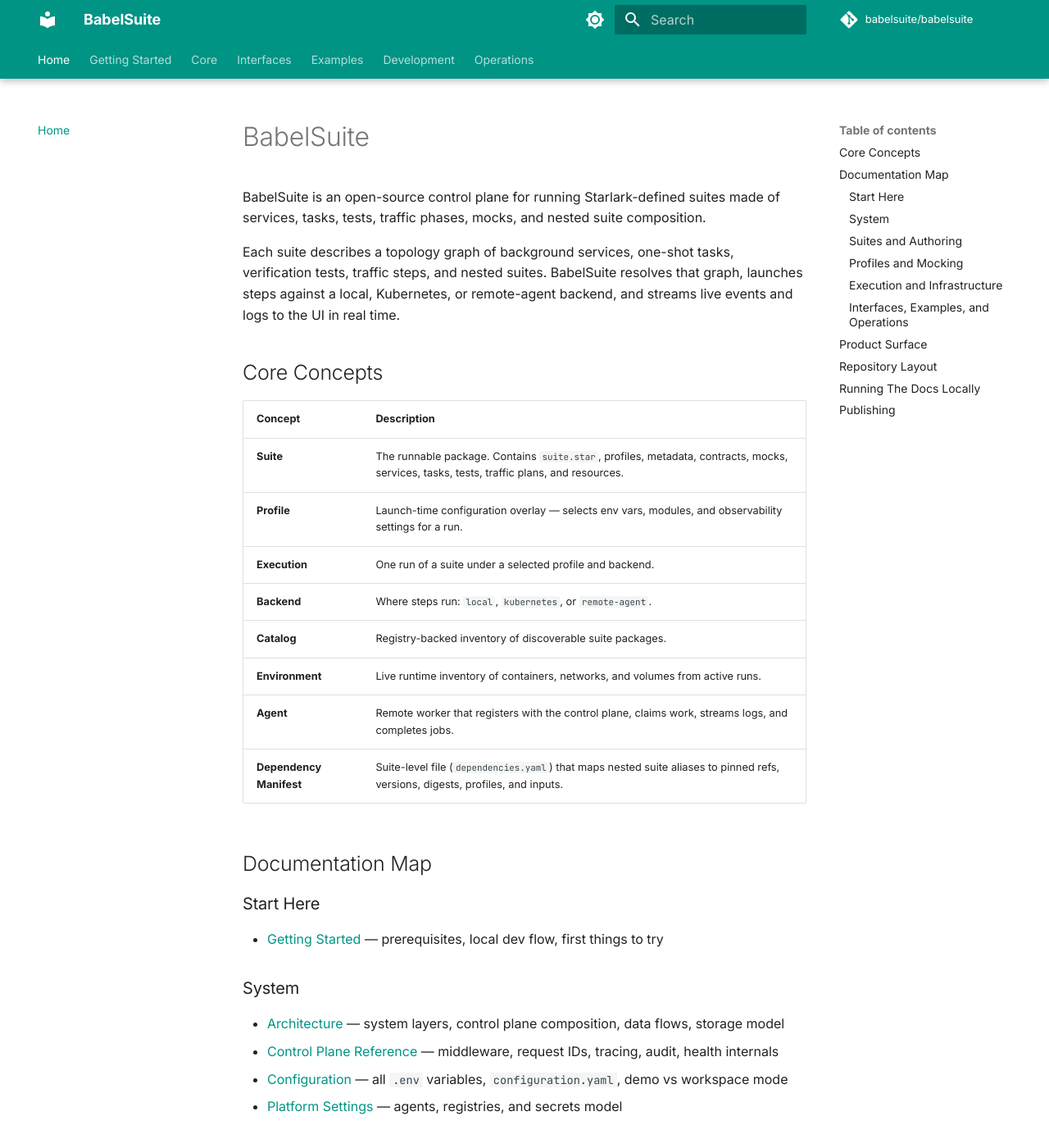
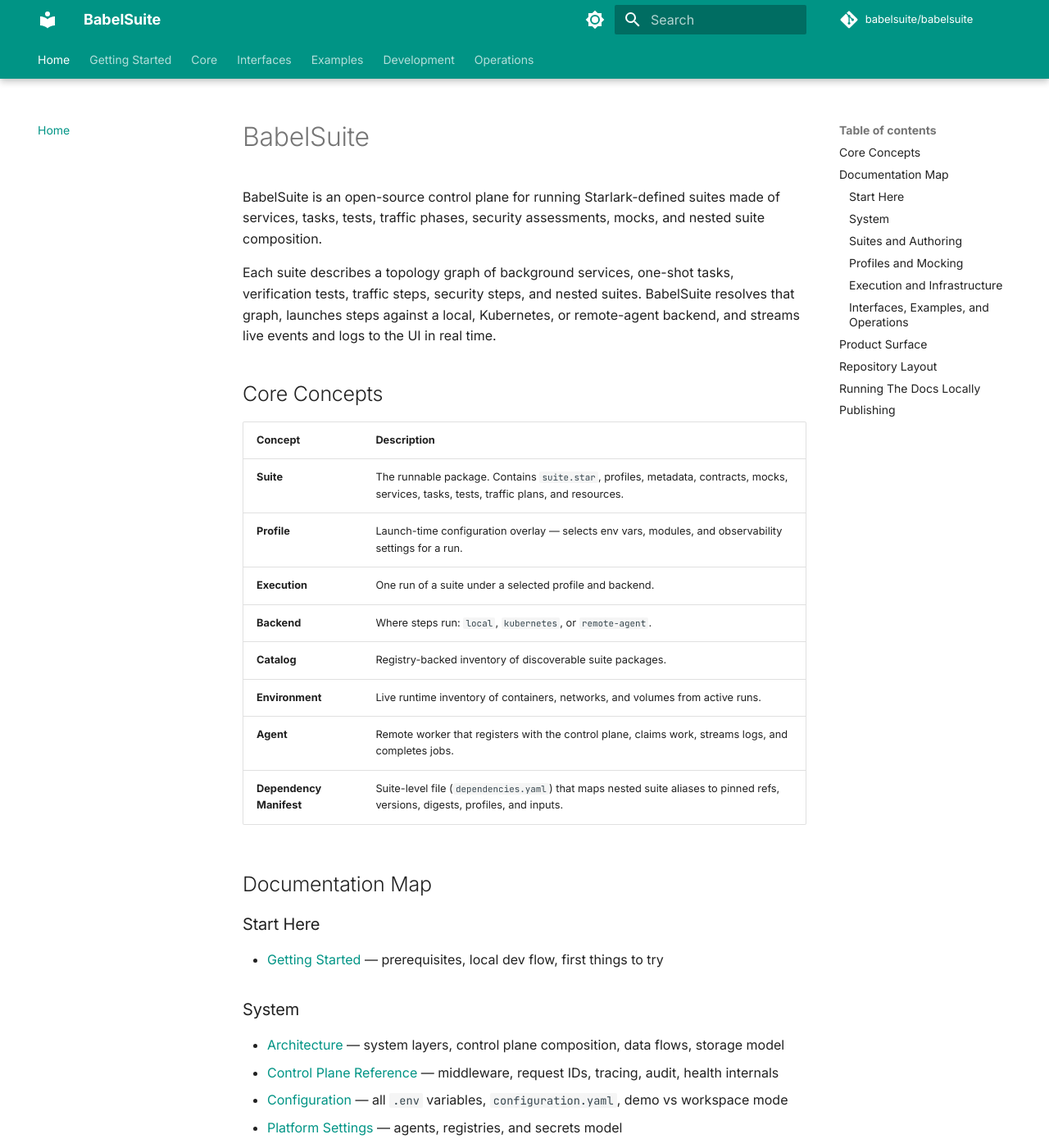
Before and after one commit to jarin-devoss/babelSuite, an MkDocs documentation site: the page built from docs/index.md, in a window 1280 px wide and 1400 px high. Shown: the whole window at 82% size. Built offline with MkDocs 1.6.1 and Material for MkDocs 9.7.7, drawn with Linux system fonts in a browser that asks for light colours; comment, search, counter and statistics services are not loaded.

Commit message:
docs: add security family docs — 8 modes via APISIX sidecar
Update runtime-library.md with full security section (mode reference,
argument table, gateway URL derivation, findings report shape).
Update suite-authoring.md canonical example load() and family table.
Update index.md intro and Runtime Library reference line.

Co-Authored-By: Claude Sonnet 4.6 <noreply@anthropic.com>

```diff
--- a/docs/index.md
+++ b/docs/index.md
@@ -4,9 +4,9 @@ title: BabelSuite
 
 # BabelSuite
 
-BabelSuite is an open-source control plane for running Starlark-defined suites made of services, tasks, tests, traffic phases, mocks, and nested suite composition.
+BabelSuite is an open-source control plane for running Starlark-defined suites made of services, tasks, tests, traffic phases, security assessments, mocks, and nested suite composition.
 
-Each suite describes a topology graph of background services, one-shot tasks, verification tests, traffic steps, and nested suites. BabelSuite resolves that graph, launches steps against a local, Kubernetes, or remote-agent backend, and streams live events and logs to the UI in real time.
+Each suite describes a topology graph of background services, one-shot tasks, verification tests, traffic steps, security steps, and nested suites. BabelSuite resolves that graph, launches steps against a local, Kubernetes, or remote-agent backend, and streams live events and logs to the UI in real time.
 
 ## Core Concepts
 
@@ -39,7 +39,7 @@ Each suite describes a topology graph of background services, one-shot tasks, ve
 - [Suites](suites.md) — suite structure, topology families, nested suites, dependency rules
 - [Suite Authoring Reference](suite-authoring.md) — package layout, recognized folders, naming advice
 - [Dependency Manifests](dependencies.md) — `dependencies.yaml` and `dependencies.lock.yaml` in depth
-- [Runtime Library Reference](runtime-library.md) — built-in Starlark surface: `service`, `task`, `test`, `traffic`, and `suite`
+- [Runtime Library Reference](runtime-library.md) — built-in Starlark surface: `service`, `task`, `test`, `traffic`, `security`, and `suite`
 
 ### Profiles and Mocking
 
```
Also changed, not shown: docs/runtime-library.md (+1 -1 lines), docs/suite-authoring.md (+1 -1 lines).
